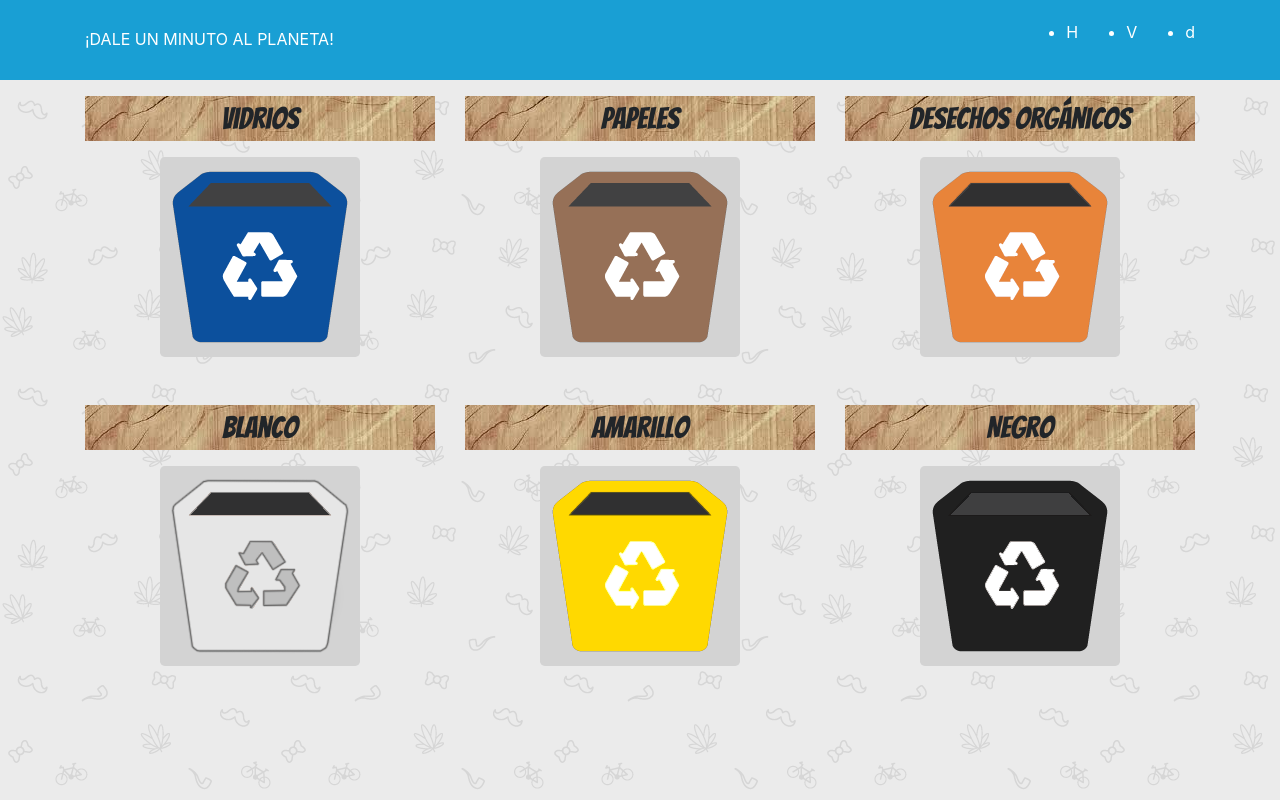
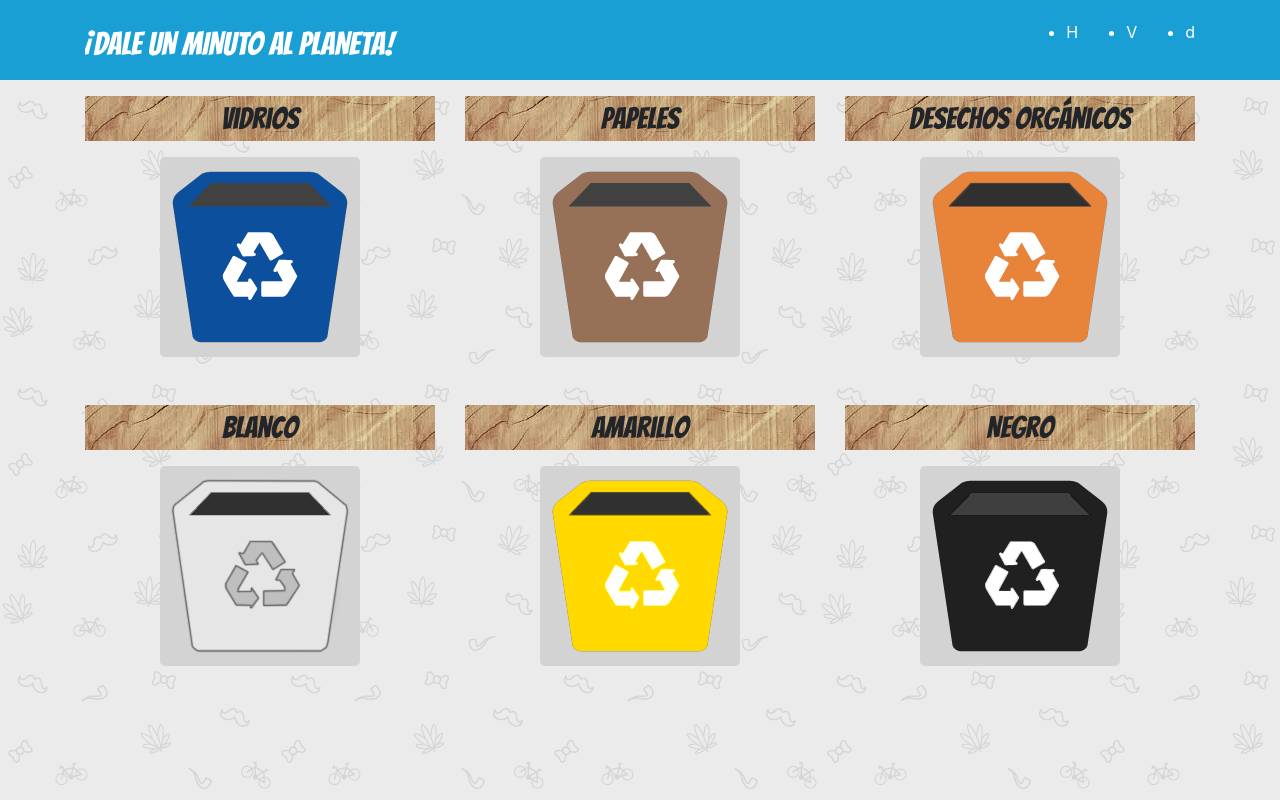
Before and after one commit to jp0617/dumap, an Angular app: page / in a window 1280 px wide. Built offline with nearby package versions, Linux system fonts and the light colour scheme.

Commit message:
cambio font logo

```diff
--- a/src/app/Components/menu/menu.component.html
+++ b/src/app/Components/menu/menu.component.html
@@ -49,11 +49,11 @@ menu
         </div>
       <br>
       <div class="col">
-        <div class="imgFonts">
-        <p>Amarillo</p>
+          <div class="imgFonts">
+          <p>Amarillo</p>
+          </div>
+          <button type="submit" class="btnYellow btn-primary btn-lg"(click)="glass()"><span class="image"></span></button>
         </div>
-        <button type="submit" class="btnYellow btn-primary btn-lg"(click)="glass()"><span class="image"></span></button>
-      </div>
         <div class="col">
           <div class="imgFonts">
           <p>Negro</p>
--- a/src/app/Components/menu/menu.component.scss
+++ b/src/app/Components/menu/menu.component.scss
@@ -1,9 +1,12 @@
 
 .header-logo{
-    width: 280px;
+    width: 600px;
     flex-wrap: wrap;
     overflow-y: hidden;
-    height: 28px;
+    height: 40px;
+    font-family: 'Bangers', cursive;
+    font-size: xx-large;
+    text-align: center;
 
 }
 .colored{
```
